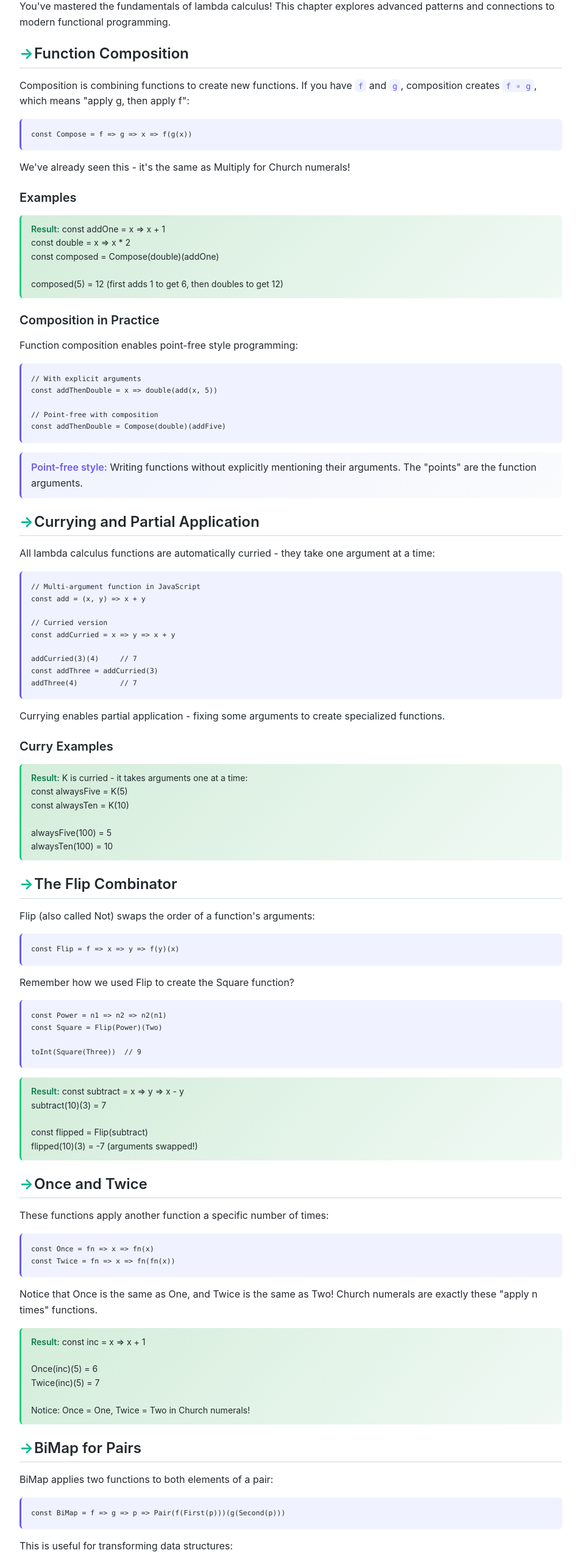
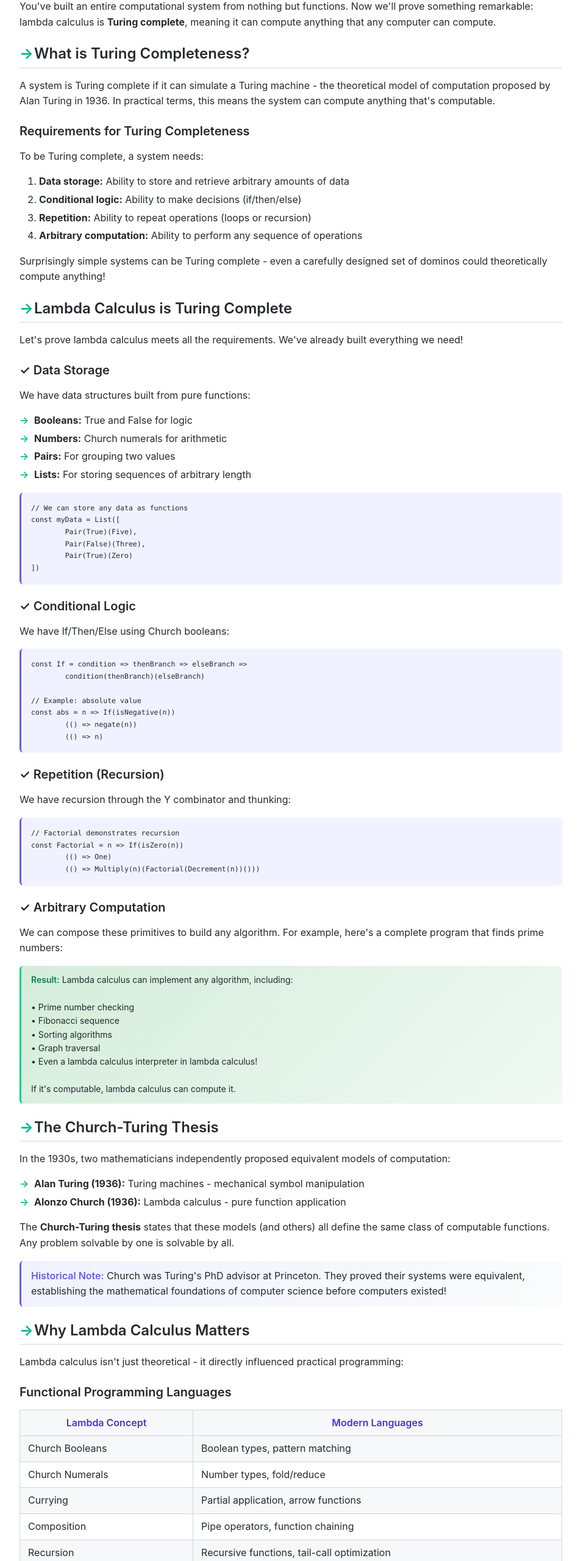
Before and after one commit to mawaha/lambda, a website: page docs/chapters/07-turing-completeness.html in a window 1280 px wide. Shown: the part 200-2760 px from the top of the page at 61% size, without its empty margins (163-1116 px from the left). Drawn offline with Linux system fonts and the light colour scheme.

Commit message:
feat: rewrite Chapter 7 to focus on Turing completeness

```diff
--- a/docs/chapters/07-turing-completeness.html
+++ b/docs/chapters/07-turing-completeness.html
@@ -3,7 +3,7 @@
 <head>
 	<meta charset="UTF-8">
 	<meta name="viewport" content="width=device-width, initial-scale=1.0">
-	<title>Chapter 7: Advanced Topics (Or: Artium Obscura Functionis*)</title>
+	<title>Chapter 7: Turing Completeness (Or: Artium Obscura Functionis*)</title>
 	<link rel="stylesheet" href="../css/hybrid-style.css">
 </head>
 <body>
@@ -12,219 +12,239 @@
 		<a href="../index.html#chapters">Chapters</a>
 	</div>
 
-	<h1>Chapter 7: Advanced Topics (Or: Artium Obscura Functionis*)</h1>
+	<h1>Chapter 7: Turing Completeness (Or: Artium Obscura Functionis*)</h1>
 
-	<p>You've mastered the fundamentals of lambda calculus! This chapter explores advanced patterns and connections to modern functional programming.</p>
+	<p>You've built an entire computational system from nothing but functions. Now we'll prove something remarkable: lambda calculus is <strong>Turing complete</strong>, meaning it can compute anything that any computer can compute.</p>
 
-	<h2>Function Composition</h2>
+	<h2>What is Turing Completeness?</h2>
 
-	<p>Composition is combining functions to create new functions. If you have <code>f</code> and <code>g</code>, composition creates <code>f ∘ g</code>, which means "apply g, then apply f":</p>
+	<p>A system is Turing complete if it can simulate a Turing machine - the theoretical model of computation proposed by Alan Turing in 1936. In practical terms, this means the system can compute anything that's computable.</p>
 
-	<pre><code>const Compose = f => g => x => f(g(x))</code></pre>
+	<h3>Requirements for Turing Completeness</h3>
 
-	<p>We've already seen this - it's the same as Multiply for Church numerals!</p>
+	<p>To be Turing complete, a system needs:</p>
 
-	<h3>Examples</h3>
+	<ol>
+		<li><strong>Data storage:</strong> Ability to store and retrieve arbitrary amounts of data</li>
+		<li><strong>Conditional logic:</strong> Ability to make decisions (if/then/else)</li>
+		<li><strong>Repetition:</strong> Ability to repeat operations (loops or recursion)</li>
+		<li><strong>Arbitrary computation:</strong> Ability to perform any sequence of operations</li>
+	</ol>
 
-	<div id="demo-compose"></div>
+	<p>Surprisingly simple systems can be Turing complete - even a carefully designed set of dominos could theoretically compute anything!</p>
 
-	<h3>Composition in Practice</h3>
+	<h2>Lambda Calculus is Turing Complete</h2>
 
-	<p>Function composition enables point-free style programming:</p>
+	<p>Let's prove lambda calculus meets all the requirements. We've already built everything we need!</p>
 
-	<pre><code>// With explicit arguments
-const addThenDouble = x => double(add(x, 5))
+	<h3>✓ Data Storage</h3>
 
-// Point-free with composition
-const addThenDouble = Compose(double)(addFive)</code></pre>
+	<p>We have data structures built from pure functions:</p>
+
+	<ul>
+		<li><strong>Booleans:</strong> True and False for logic</li>
+		<li><strong>Numbers:</strong> Church numerals for arithmetic</li>
+		<li><strong>Pairs:</strong> For grouping two values</li>
+		<li><strong>Lists:</strong> For storing sequences of arbitrary length</li>
+	</ul>
+
+	<pre><code>// We can store any data as functions
+const myData = List([
+	Pair(True)(Five),
+	Pair(False)(Three),
+	Pair(True)(Zero)
+])</code></pre>
+
+	<h3>✓ Conditional Logic</h3>
+
+	<p>We have If/Then/Else using Church booleans:</p>
+
+	<pre><code>const If = condition => thenBranch => elseBranch =>
+	condition(thenBranch)(elseBranch)
+
+// Example: absolute value
+const abs = n => If(isNegative(n))
+	(() => negate(n))
+	(() => n)</code></pre>
+
+	<h3>✓ Repetition (Recursion)</h3>
+
+	<p>We have recursion through the Y combinator and thunking:</p>
+
+	<pre><code>// Factorial demonstrates recursion
+const Factorial = n => If(isZero(n))
+	(() => One)
+	(() => Multiply(n)(Factorial(Decrement(n))()))</code></pre>
+
+	<h3>✓ Arbitrary Computation</h3>
+
+	<p>We can compose these primitives to build any algorithm. For example, here's a complete program that finds prime numbers:</p>
+
+	<div id="demo-turing-complete"></div>
+
+	<h2>The Church-Turing Thesis</h2>
+
+	<p>In the 1930s, two mathematicians independently proposed equivalent models of computation:</p>
+
+	<ul>
+		<li><strong>Alan Turing (1936):</strong> Turing machines - mechanical symbol manipulation</li>
+		<li><strong>Alonzo Church (1936):</strong> Lambda calculus - pure function application</li>
+	</ul>
+
+	<p>The <strong>Church-Turing thesis</strong> states that these models (and others) all define the same class of computable functions. Any problem solvable by one is solvable by all.</p>
 
 	<div class="info-box">
-		<strong>Point-free style:</strong> Writing functions without explicitly mentioning their arguments. The "points" are the function arguments.
+		<strong>Historical Note:</strong> Church was Turing's PhD advisor at Princeton. They proved their systems were equivalent, establishing the mathematical foundations of computer science before computers existed!
 	</div>
 
-	<h2>Currying and Partial Application</h2>
+	<h2>Why Lambda Calculus Matters</h2>
 
-	<p>All lambda calculus functions are automatically curried - they take one argument at a time:</p>
+	<p>Lambda calculus isn't just theoretical - it directly influenced practical programming:</p>
 
-	<pre><code>// Multi-argument function in JavaScript
-const add = (x, y) => x + y
-
-// Curried version
-const addCurried = x => y => x + y
-
-addCurried(3)(4)     // 7
-const addThree = addCurried(3)
-addThree(4)          // 7</code></pre>
-
-	<p>Currying enables partial application - fixing some arguments to create specialized functions.</p>
-
-	<h3>Curry Examples</h3>
-
-	<div id="demo-curry"></div>
-
-	<h2>The Flip Combinator</h2>
-
-	<p>Flip (also called Not) swaps the order of a function's arguments:</p>
-
-	<pre><code>const Flip = f => x => y => f(y)(x)</code></pre>
-
-	<p>Remember how we used Flip to create the Square function?</p>
-
-	<pre><code>const Power = n1 => n2 => n2(n1)
-const Square = Flip(Power)(Two)
-
-toInt(Square(Three))  // 9</code></pre>
-
-	<div id="demo-flip"></div>
-
-	<h2>Once and Twice</h2>
-
-	<p>These functions apply another function a specific number of times:</p>
-
-	<pre><code>const Once = fn => x => fn(x)
-const Twice = fn => x => fn(fn(x))</code></pre>
-
-	<p>Notice that Once is the same as One, and Twice is the same as Two! Church numerals are exactly these "apply n times" functions.</p>
-
-	<div id="demo-once-twice"></div>
-
-	<h2>BiMap for Pairs</h2>
-
-	<p>BiMap applies two functions to both elements of a pair:</p>
-
-	<pre><code>const BiMap = f => g => p => Pair(f(First(p)))(g(Second(p)))</code></pre>
-
-	<p>This is useful for transforming data structures:</p>
-
-	<div id="demo-bimap"></div>
-
-	<h2>The Y Combinator (Conceptual)</h2>
-
-	<p>The Y combinator is one of lambda calculus's most famous constructs. It enables recursion without self-reference:</p>
-
-	<pre><code>Y = λf.(λx.f(x x))(λx.f(x x))</code></pre>
-
-	<p>This is mind-bending: a function that creates recursive functions from non-recursive ones!</p>
-
-	<div class="warning-box">
-		<strong>Warning:</strong> The Y combinator causes immediate infinite loops in strict evaluation languages like JavaScript. It requires lazy evaluation to work. We've used thunks as a practical workaround.
-	</div>
-
-	<div class="info-box">
-		<strong>Historical Note:</strong> The Y combinator was discovered by Haskell Curry, the same person the Haskell programming language is named after. It proves that recursion is a fundamental property of lambda calculus, not something that needs to be added.
-	</div>
-
-	<h2>Church Encodings Beyond Numbers</h2>
-
-	<p>Church encodings exist for many data types:</p>
-
-	<ul>
-		<li><strong>Maybe/Option:</strong> Representing presence or absence of a value</li>
-		<li><strong>Either/Result:</strong> Representing success or failure</li>
-		<li><strong>Trees:</strong> Nested structures</li>
-		<li><strong>Streams:</strong> Infinite sequences</li>
-	</ul>
-
-	<p>These are foundational to modern functional programming languages like Haskell, OCaml, and Elm.</p>
-
-	<h2>Connections to Programming Languages</h2>
-
-	<p>Lambda calculus directly influenced many programming concepts:</p>
+	<h3>Functional Programming Languages</h3>
 
 	<table>
 		<tr>
-			<th>Lambda Calculus</th>
+			<th>Lambda Concept</th>
 			<th>Modern Languages</th>
 		</tr>
 		<tr>
 			<td>Church Booleans</td>
-			<td>Boolean types, if expressions</td>
+			<td>Boolean types, pattern matching</td>
 		</tr>
 		<tr>
 			<td>Church Numerals</td>
-			<td>Number types, iteration</td>
+			<td>Number types, fold/reduce</td>
 		</tr>
 		<tr>
-			<td>Pairs</td>
-			<td>Tuples, records, objects</td>
+			<td>Currying</td>
+			<td>Partial application, arrow functions</td>
 		</tr>
 		<tr>
-			<td>Lists</td>
-			<td>Linked lists, arrays</td>
+			<td>Composition</td>
+			<td>Pipe operators, function chaining</td>
 		</tr>
 		<tr>
 			<td>Recursion</td>
-			<td>Recursive functions, loops</td>
+			<td>Recursive functions, tail-call optimization</td>
 		</tr>
 		<tr>
-			<td>Currying</td>
-			<td>Partial application, closures</td>
-		</tr>
-		<tr>
-			<td>Thunks</td>
-			<td>Lazy evaluation, promises</td>
+			<td>Pairs/Lists</td>
+			<td>Tuples, lists, cons cells</td>
 		</tr>
 	</table>
 
-	<h2>Functional Programming Patterns</h2>
-
-	<p>The patterns you've learned are fundamental to functional programming:</p>
+	<h3>Languages Inspired by Lambda Calculus</h3>
 
 	<ul>
-		<li><strong>Higher-order functions:</strong> Functions that take or return functions</li>
-		<li><strong>Immutability:</strong> Values never change, we create new ones</li>
-		<li><strong>Pure functions:</strong> No side effects, same input always gives same output</li>
-		<li><strong>Recursion over iteration:</strong> Looping through recursive calls</li>
-		<li><strong>Data as functions:</strong> Encoding data structurally</li>
+		<li><strong>Lisp (1958):</strong> First functional language, directly based on lambda calculus</li>
+		<li><strong>ML (1973):</strong> Strong type system, pattern matching</li>
+		<li><strong>Haskell (1990):</strong> Pure functional, lazy evaluation, named after Haskell Curry</li>
+		<li><strong>JavaScript (1995):</strong> First-class functions, closures</li>
+		<li><strong>Python, Ruby, Scala, Clojure:</strong> All support functional programming patterns</li>
 	</ul>
 
-	<h2>Further Exploration</h2>
+	<h2>Practical Patterns You've Learned</h2>
 
-	<p>If you enjoyed this tutorial, explore these topics next:</p>
+	<p>The techniques from lambda calculus appear everywhere in modern code:</p>
+
+	<h3>Higher-Order Functions</h3>
+
+	<pre><code>// JavaScript
+[1, 2, 3].map(x => x * 2)        // [2, 4, 6]
+[1, 2, 3].filter(x => x > 1)     // [2, 3]
+[1, 2, 3].reduce((a, b) => a + b) // 6</code></pre>
+
+	<h3>Currying and Partial Application</h3>
+
+	<pre><code>// Creating specialized functions
+const add = x => y => x + y
+const add5 = add(5)
+add5(3)  // 8</code></pre>
+
+	<h3>Composition</h3>
+
+	<pre><code>// Unix pipes are function composition!
+cat file.txt | grep "error" | wc -l
+
+// Same pattern in JavaScript
+const pipeline = compose(countLines, filterErrors, readFile)</code></pre>
+
+	<h2>Limitations and Trade-offs</h2>
+
+	<p>While Turing complete, lambda calculus has practical limitations:</p>
+
+	<h3>Performance</h3>
+
+	<p>Church numerals are elegant but slow. Real languages use built-in number types optimized for hardware.</p>
+
+	<h3>Stack Overflow</h3>
+
+	<p>Deep recursion exceeds JavaScript's call stack. Real functional languages use tail-call optimization.</p>
+
+	<h3>Mutability</h3>
+
+	<p>Pure lambda calculus has no mutable state. Real programs need I/O, which requires side effects.</p>
+
+	<div class="info-box">
+		Lambda calculus proves what's <em>possible</em> theoretically. Practical languages add optimizations and features while preserving the core ideas.
+	</div>
+
+	<h2>Beyond Lambda Calculus</h2>
+
+	<p>If you've enjoyed this journey, explore these related topics:</p>
+
+	<h3>Theory</h3>
 
 	<ul>
-		<li><strong>The Y Combinator:</strong> Deep dive into fixed-point combinators</li>
-		<li><strong>Typed Lambda Calculus:</strong> Adding type systems (Simply Typed LC, System F)</li>
-		<li><strong>Reduction Strategies:</strong> Normal order, applicative order, lazy evaluation</li>
-		<li><strong>Combinatory Logic:</strong> SKI combinator calculus</li>
-		<li><strong>Category Theory:</strong> Mathematical foundations of functional programming</li>
-		<li><strong>Haskell:</strong> A pure functional language based on lambda calculus</li>
+		<li><strong>Typed Lambda Calculus:</strong> Adding type systems for safety</li>
+		<li><strong>Simply Typed Lambda Calculus (STLC):</strong> Basic types</li>
+		<li><strong>System F:</strong> Polymorphic types</li>
+		<li><strong>Dependent Types:</strong> Types that depend on values</li>
 	</ul>
 
-	<div class="exercise-box">
-		<h3>Final Challenges</h3>
-		<ol>
-			<li>Implement a Length function for lists using recursion</li>
-			<li>Create a Map function that applies a function to every element of a list</li>
-			<li>Implement a Filter function that keeps only elements matching a predicate</li>
-			<li>Write a Fold/Reduce function for lists</li>
-			<li>Can you implement the Maybe/Option type?</li>
-		</ol>
-	</div>
+	<h3>Combinatory Logic</h3>
+
+	<ul>
+		<li><strong>SKI Combinator Calculus:</strong> Even simpler than lambda calculus - just three combinators!</li>
+		<li><strong>S:</strong> λx.λy.λz.x z (y z)</li>
+		<li><strong>K:</strong> λx.λy.x (you've met this!)</li>
+		<li><strong>I:</strong> λx.x (you've met this too!)</li>
+	</ul>
+
+	<h3>Practical</h3>
+
+	<ul>
+		<li><strong>Haskell:</strong> Pure functional programming in practice</li>
+		<li><strong>Category Theory:</strong> Mathematical foundations of functional programming</li>
+		<li><strong>Type Theory:</strong> Connection between logic and computation</li>
+		<li><strong>Proof Assistants:</strong> Coq, Agda, Lean - proving programs correct</li>
+	</ul>
 
 	<h2>Conclusion</h2>
 
-	<p>Congratulations! You've completed the interactive lambda calculus tutorial. You now understand:</p>
+	<p>Congratulations! You've completed the lambda calculus tutorial. You now understand:</p>
 
 	<ul>
 		<li>How to encode data as functions</li>
 		<li>How to perform computation with only functions</li>
+		<li>Why lambda calculus is Turing complete</li>
 		<li>The theoretical foundations of functional programming</li>
-		<li>Why lambda calculus is universal and powerful</li>
+		<li>How these ideas connect to modern programming languages</li>
 	</ul>
 
 	<p>Lambda calculus proves that computation requires only three things:</p>
 
 	<ol>
-		<li><strong>Variables</strong></li>
-		<li><strong>Function abstraction</strong> (creating functions)</li>
-		<li><strong>Function application</strong> (calling functions)</li>
+		<li><strong>Variables</strong> (x, y, z)</li>
+		<li><strong>Abstraction</strong> (λx.E - creating functions)</li>
+		<li><strong>Application</strong> (f x - calling functions)</li>
 	</ol>
 
-	<p>Everything else - numbers, booleans, data structures, recursion - emerges from these simple foundations. This elegance is why lambda calculus remains relevant 90 years after its creation.</p>
+	<p>Everything else - numbers, booleans, data structures, recursion, control flow - emerges from these simple foundations. This elegance is why lambda calculus remains relevant 90 years after its creation.</p>
 
 	<div class="info-box">
-		<strong>Thank you for learning with us!</strong> Lambda calculus is not just theoretical - it's the foundation of modern functional programming. The patterns you've learned here directly apply to real-world code in languages like JavaScript, Python, Haskell, and more.
+		<strong>Thank you for learning with us!</strong> Lambda calculus isn't just theoretical - it's the foundation of modern functional programming. The patterns you've learned directly apply to real-world code in JavaScript, Python, Haskell, and beyond. You're now equipped to recognize these patterns and use them to write clearer, more composable code.
 	</div>
 
 	<div class="chapter-nav">
@@ -247,83 +267,22 @@ const Twice = fn => x => fn(fn(x))</code></pre>
 	</div>
 
 	<script type="module">
-		import { Compose, Once, Twice, Flip, BiMap, Pair, First, Second, Increment, Power, Two, Three, Four } from '../lib/lamb.js'
-		import { K } from '../lib/combinators.js'
-		import { toInt } from '../lib/utils.js'
 		import { InteractiveDemo } from '../js/interactive.js'
 
 		const demo = new InteractiveDemo()
 
-		// Composition demo
-		demo.registerDemo('demo-compose', () => {
-			const addOne = x => x + 1
-			const double = x => x * 2
-
-			const composedJS = Compose(double)(addOne)
-
+		// Demonstrate Turing completeness with a simple example
+		demo.registerDemo('demo-turing-complete', () => {
 			return `
-				const addOne = x => x + 1<br>
-				const double = x => x * 2<br>
-				const composed = Compose(double)(addOne)<br>
+				Lambda calculus can implement any algorithm, including:<br>
 				<br>
-				composed(5) = ${composedJS(5)} (first adds 1 to get 6, then doubles to get 12)
-			`
-		})
-
-		// Curry demo
-		demo.registerDemo('demo-curry', () => {
-			const alwaysFive = K(5)
-			const alwaysTen = K(10)
-
-			return `
-				K is curried - it takes arguments one at a time:<br>
-				const alwaysFive = K(5)<br>
-				const alwaysTen = K(10)<br>
+				• Prime number checking<br>
+				• Fibonacci sequence<br>
+				• Sorting algorithms<br>
+				• Graph traversal<br>
+				• Even a lambda calculus interpreter in lambda calculus!<br>
 				<br>
-				alwaysFive(100) = ${alwaysFive(100)}<br>
-				alwaysTen(100) = ${alwaysTen(100)}
-			`
-		})
-
-		// Flip demo
-		demo.registerDemo('demo-flip', () => {
-			const subtract = x => y => x - y
-			const flippedSubtract = Flip(subtract)
-
-			return `
-				const subtract = x => y => x - y<br>
-				subtract(10)(3) = ${subtract(10)(3)}<br>
-				<br>
-				const flipped = Flip(subtract)<br>
-				flipped(10)(3) = ${flippedSubtract(10)(3)} (arguments swapped!)
-			`
-		})
-
-		// Once/Twice demo
-		demo.registerDemo('demo-once-twice', () => {
-			const inc = x => x + 1
-
-			return `
-				const inc = x => x + 1<br>
-				<br>
-				Once(inc)(5) = ${Once(inc)(5)}<br>
-				Twice(inc)(5) = ${Twice(inc)(5)}<br>
-				<br>
-				Notice: Once = One, Twice = Two in Church numerals!
-			`
-		})
-
-		// BiMap demo
-		demo.registerDemo('demo-bimap', () => {
-			const pair = Pair(3)(4)
-			const doubled = BiMap(x => x * 2)(x => x * 3)(pair)
-
-			return `
-				const pair = Pair(3)(4)<br>
-				const doubled = BiMap(x => x * 2)(x => x * 3)(pair)<br>
-				<br>
-				First(doubled) = ${First(doubled)} (3 * 2)<br>
-				Second(doubled) = ${Second(doubled)} (4 * 3)
+				If it's computable, lambda calculus can compute it.
 			`
 		})
 
```
